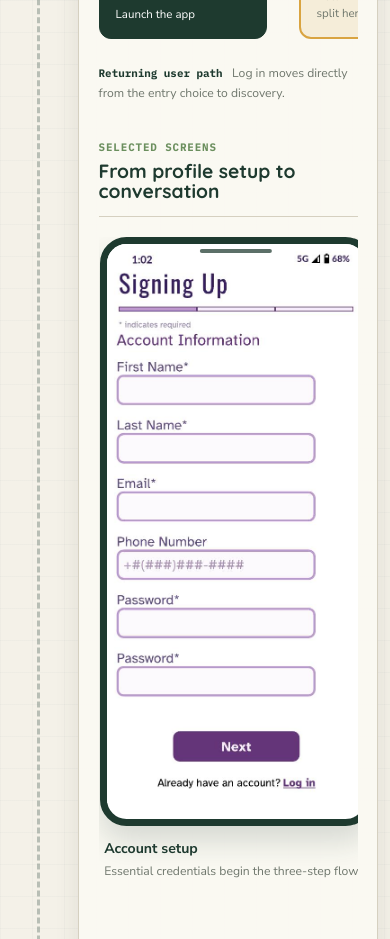
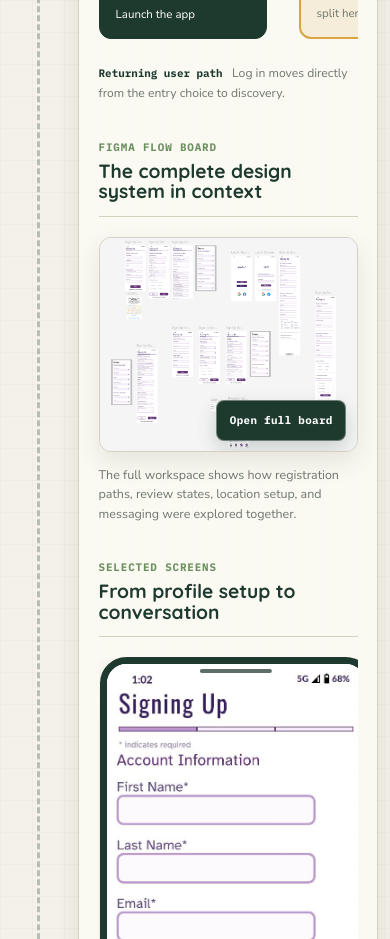
Before and after one commit to jdiao2/portofilo, a React (Vite) app: page / in a window 390 px wide. Shown: the part 8320-9259 px from the top of the page. Built offline with nearby package versions, Linux system fonts and the light colour scheme.

Commit message:
Add AlikeProff Figma flow board

```diff
--- a/src/main.jsx
+++ b/src/main.jsx
@@ -124,6 +124,22 @@ const alikeScreens = [
 ];
 
 function AlikeProffCaseStudy() {
+  const [isBoardOpen, setIsBoardOpen] = useState(false);
+
+  useEffect(() => {
+    if (!isBoardOpen) return undefined;
+    const previousOverflow = document.body.style.overflow;
+    const closeOnEscape = (event) => {
+      if (event.key === 'Escape') setIsBoardOpen(false);
+    };
+    document.body.style.overflow = 'hidden';
+    window.addEventListener('keydown', closeOnEscape);
+    return () => {
+      document.body.style.overflow = previousOverflow;
+      window.removeEventListener('keydown', closeOnEscape);
+    };
+  }, [isBoardOpen]);
+
   return (
     <section className="tour-stop case-stop alike-stop" id="alikeproff" data-stop>
       <div className="route-pin route-pin-green"><span>04</span></div>
@@ -156,6 +172,15 @@ function AlikeProffCaseStudy() {
           <p className="flow-note"><b>Returning user path</b> Log in moves directly from the entry choice to discovery.</p>
         </div>
 
+        <div className="design-board-block">
+          <div className="section-label"><span>Figma flow board</span><h4>The complete design system in context</h4></div>
+          <button className="design-board-preview" type="button" onClick={() => setIsBoardOpen(true)} aria-label="Open the complete AlikeProff Figma flow board">
+            <img src="/alikeproff-figma-board.png" alt="Complete AlikeProff Figma board showing sign-up, login, profile review, location, interests, and private chat screens" loading="lazy" />
+            <span>Open full board</span>
+          </button>
+          <p className="board-caption">The full workspace shows how registration paths, review states, location setup, and messaging were explored together.</p>
+        </div>
+
         <div className="screen-showcase">
           <div className="section-label"><span>Selected screens</span><h4>From profile setup to conversation</h4></div>
           <div className="phone-gallery">{alikeScreens.map((screen) => <figure key={screen.title}><div className="phone-frame"><img src={screen.src} alt={`${screen.title} screen from the AlikeProff mobile app concept`} loading="lazy" /></div><figcaption><strong>{screen.title}</strong><span>{screen.note}</span></figcaption></figure>)}</div>
@@ -164,6 +189,15 @@ function AlikeProffCaseStudy() {
         <div className="decision-grid alike-decisions"><h4>Key design decisions</h4><ul><li>Split registration into progressive steps with a visible progress indicator.</li><li>Used structured interest and lifestyle fields to support compatible discovery.</li><li>Introduced visibility controls during onboarding instead of hiding them in settings.</li><li>Kept a consistent purple-and-white visual language across registration and messaging.</li><li>Added Pin, Mute, Block, and Delete actions for basic conversation management.</li></ul></div>
         <p className="case-outcome"><strong>Reflection</strong>The project strengthened my understanding of form complexity, information hierarchy, personalization, and privacy. A future iteration would reduce required questions, improve validation and accessibility, and test the flow with users.</p>
       </article>
+
+      {isBoardOpen && (
+        <div className="board-lightbox" role="dialog" aria-modal="true" aria-labelledby="board-lightbox-title" onMouseDown={(event) => { if (event.target === event.currentTarget) setIsBoardOpen(false); }}>
+          <div className="board-lightbox-panel">
+            <div className="board-lightbox-header"><div><span>Figma flow board</span><h3 id="board-lightbox-title">AlikeProff screen architecture</h3></div><button type="button" onClick={() => setIsBoardOpen(false)} aria-label="Close full board view" title="Close">×</button></div>
+            <div className="board-lightbox-canvas"><img src="/alikeproff-figma-board.png" alt="Complete AlikeProff Figma board showing the mobile application screen architecture" /></div>
+          </div>
+        </div>
+      )}
     </section>
   );
 }
--- a/src/styles.css
+++ b/src/styles.css
@@ -59,7 +59,8 @@ h1, h2, h3, h4, h5 { color: var(--ink); font-family: 'Quicksand', sans-serif; li
 .tour-kicker, .hero-tags span, .portrait-note span, .stop-heading > p, .tool-row strong,
 .case-number, .comparison-label, .comparison-hint, .skill-heading b, .skills-grid span,
 .guide-meta span, .guide-meta b, .guide-next, .project-meta span, .section-label span,
-.journey-strip b, .user-flow span, .flow-note b {
+.journey-strip b, .user-flow span, .flow-note b, .design-board-preview span,
+.board-lightbox-header span {
   font-family: 'IBM Plex Mono', monospace;
 }
 ::selection { background: var(--accent-soft); }
@@ -160,7 +161,7 @@ h1, h2, h3, h4, h5 { color: var(--ink); font-family: 'Quicksand', sans-serif; li
 .alike-sheet { overflow: hidden; }
 .project-meta { display: flex; flex-wrap: wrap; gap: 0.5rem; margin-top: 1.25rem; }
 .project-meta span { padding: 0.4rem 0.68rem; border: 1px solid var(--line); border-radius: 999px; background: var(--surface-warm); color: var(--ink-soft); font-size: 0.68rem; font-weight: 600; }
-.journey-block, .screen-showcase { margin-top: 2.25rem; }
+.journey-block, .design-board-block, .screen-showcase { margin-top: 2.25rem; }
 .section-label { display: flex; gap: 1rem; align-items: baseline; justify-content: space-between; padding-bottom: 0.85rem; border-bottom: 1px solid var(--line); }
 .section-label span { color: var(--green); font-size: 0.68rem; font-weight: 700; letter-spacing: 0.08em; text-transform: uppercase; }
 .section-label h4 { font-size: clamp(1.2rem, 2.2vw, 1.65rem); text-align: right; }
@@ -184,6 +185,20 @@ h1, h2, h3, h4, h5 { color: var(--ink); font-family: 'Quicksand', sans-serif; li
 .user-flow .flow-end span { color: #f7e3aa; }
 .flow-note { margin-top: 0.65rem; color: var(--muted); font-size: 0.76rem; }
 .flow-note b { margin-right: 0.4rem; color: var(--ink); font-size: 0.68rem; }
+.design-board-preview { position: relative; display: block; width: min(100%, 58rem); margin: 1.25rem auto 0; padding: 0; overflow: hidden; border: 1px solid var(--line); border-radius: 0.75rem; background: #e9e8e4; box-shadow: var(--shadow-small); cursor: zoom-in; transition: box-shadow 180ms ease, transform 180ms ease; }
+.design-board-preview:hover { box-shadow: 0 18px 40px rgba(30, 58, 47, 0.16); transform: translateY(-2px); }
+.design-board-preview img { width: 100%; aspect-ratio: 981 / 814; object-fit: cover; }
+.design-board-preview span { position: absolute; right: 1rem; bottom: 1rem; padding: 0.65rem 0.8rem; border: 1px solid rgba(255, 255, 255, 0.35); border-radius: 0.5rem; background: var(--ink); color: white; font-size: 0.68rem; font-weight: 700; letter-spacing: 0.03em; box-shadow: 0 8px 20px rgba(30, 58, 47, 0.2); }
+.board-caption { width: min(100%, 44rem); margin: 0.8rem auto 0; color: var(--muted); font-size: 0.78rem; line-height: 1.55; text-align: center; }
+.board-lightbox { position: fixed; z-index: 100; inset: 0; display: grid; padding: clamp(1rem, 3vw, 2.5rem); background: rgba(17, 34, 28, 0.82); backdrop-filter: blur(8px); place-items: center; }
+.board-lightbox-panel { display: flex; width: min(94vw, 78rem); max-height: 92vh; overflow: hidden; flex-direction: column; border: 1px solid rgba(255, 255, 255, 0.2); border-radius: 0.75rem; background: var(--surface); box-shadow: 0 30px 80px rgba(7, 20, 15, 0.35); }
+.board-lightbox-header { display: flex; flex: 0 0 auto; align-items: center; justify-content: space-between; gap: 1rem; padding: 1rem 1.15rem; border-bottom: 1px solid var(--line); }
+.board-lightbox-header span { color: var(--green); font-size: 0.65rem; font-weight: 700; letter-spacing: 0.08em; text-transform: uppercase; }
+.board-lightbox-header h3 { margin-top: 0.2rem; font-size: 1.2rem; }
+.board-lightbox-header button { display: grid; width: 2.5rem; height: 2.5rem; flex: 0 0 auto; padding: 0; border: 1px solid var(--line); border-radius: 50%; background: var(--surface-warm); color: var(--ink); font-size: 1.4rem; line-height: 1; cursor: pointer; place-items: center; }
+.board-lightbox-header button:hover { border-color: var(--accent); background: var(--accent-soft); }
+.board-lightbox-canvas { overflow: auto; background: #e9e8e4; overscroll-behavior: contain; }
+.board-lightbox-canvas img { width: max(100%, 61rem); max-width: none; height: auto; }
 .phone-gallery { display: grid; grid-template-columns: repeat(4, minmax(0, 1fr)); gap: 1rem; margin-top: 1.25rem; align-items: start; }
 .phone-gallery figure { min-width: 0; margin: 0; }
 .phone-frame { position: relative; aspect-ratio: 375 / 812; overflow: hidden; border: 0.45rem solid var(--ink); border-radius: 1.65rem; background: white; box-shadow: 0 16px 30px rgba(30, 58, 47, 0.16); }
@@ -264,6 +279,11 @@ footer { padding: 1.5rem 0 0; color: var(--muted); font-size: 0.82rem; }
   .journey-strip h5 { margin-top: 0.85rem; }
   .section-label { display: grid; gap: 0.25rem; }
   .section-label h4 { text-align: left; }
+  .design-board-preview span { right: 0.65rem; bottom: 0.65rem; }
+  .board-caption { text-align: left; }
+  .board-lightbox { padding: 0.6rem; }
+  .board-lightbox-panel { width: 100%; max-height: 95vh; }
+  .board-lightbox-header { padding: 0.8rem; }
   .phone-gallery { display: flex; gap: 1rem; overflow-x: auto; padding: 0 0.1rem 0.85rem; scroll-snap-type: x mandatory; }
   .phone-gallery figure { width: min(72vw, 17rem); flex: 0 0 auto; scroll-snap-align: start; }
   .skills-grid article { min-height: 0; }
```
Also changed, not shown: public/alikeproff-figma-board.png (added).
